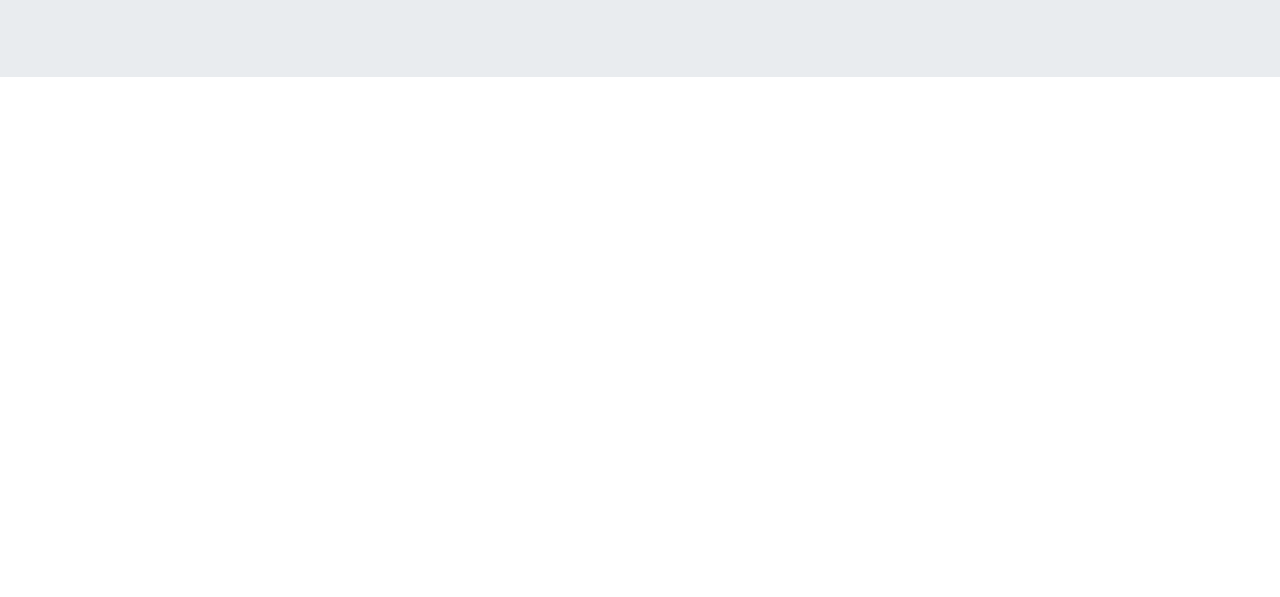
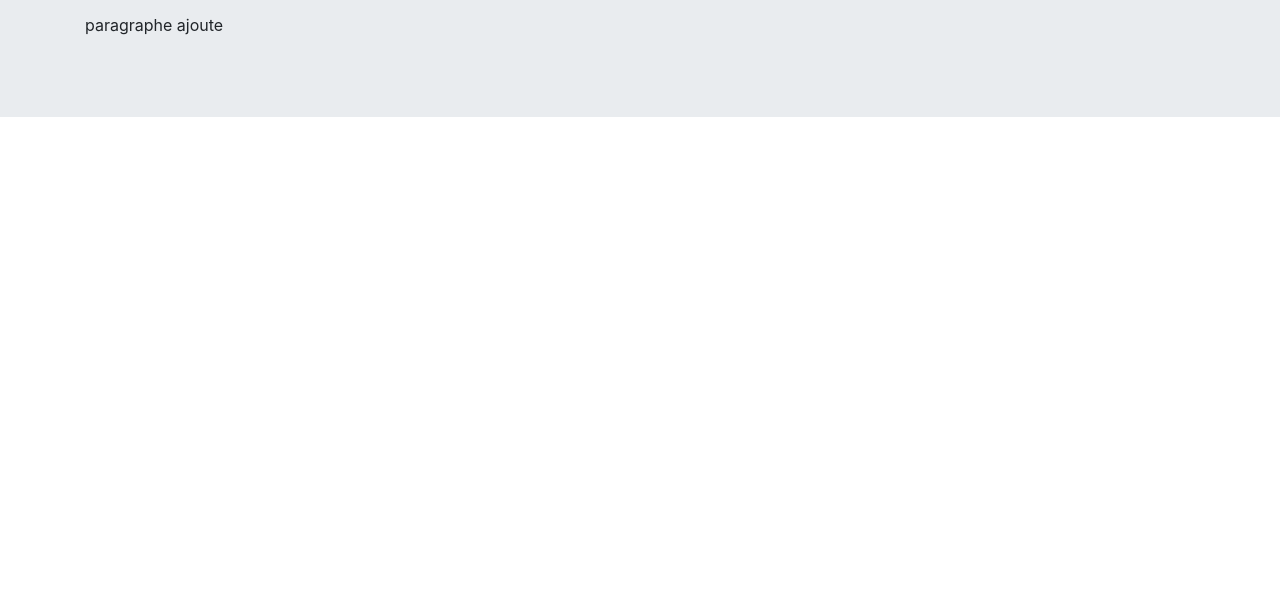
Before and after one commit to Vkohler0412/wePulse, a plain HTML site: page forum.html in a window 1280 px wide. Shown: the part 203-800 px from the top of the page. Drawn offline with nearby package versions, Linux system fonts and the light colour scheme.

Commit message:
coooo
dwqdddqwd

```diff
--- a/forum.html
+++ b/forum.html
@@ -45,6 +45,7 @@
             <div class="container">
                 <h1>WePulse</h1>
                 <p>Best Slogan Ever Lorem ipsum dolor sit amet.</p>
+				<p>paragraphe ajoute</>
             </div>
         </div>
         <br>
```
